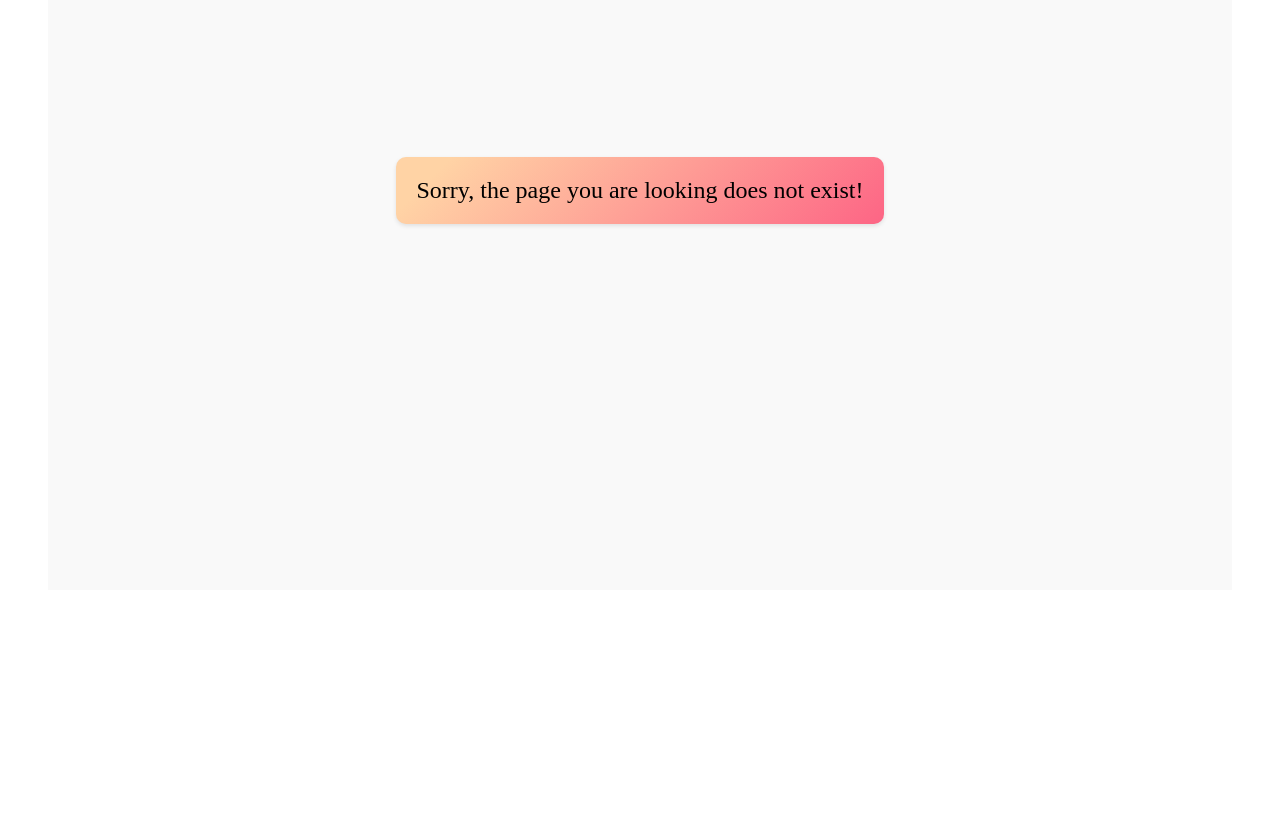
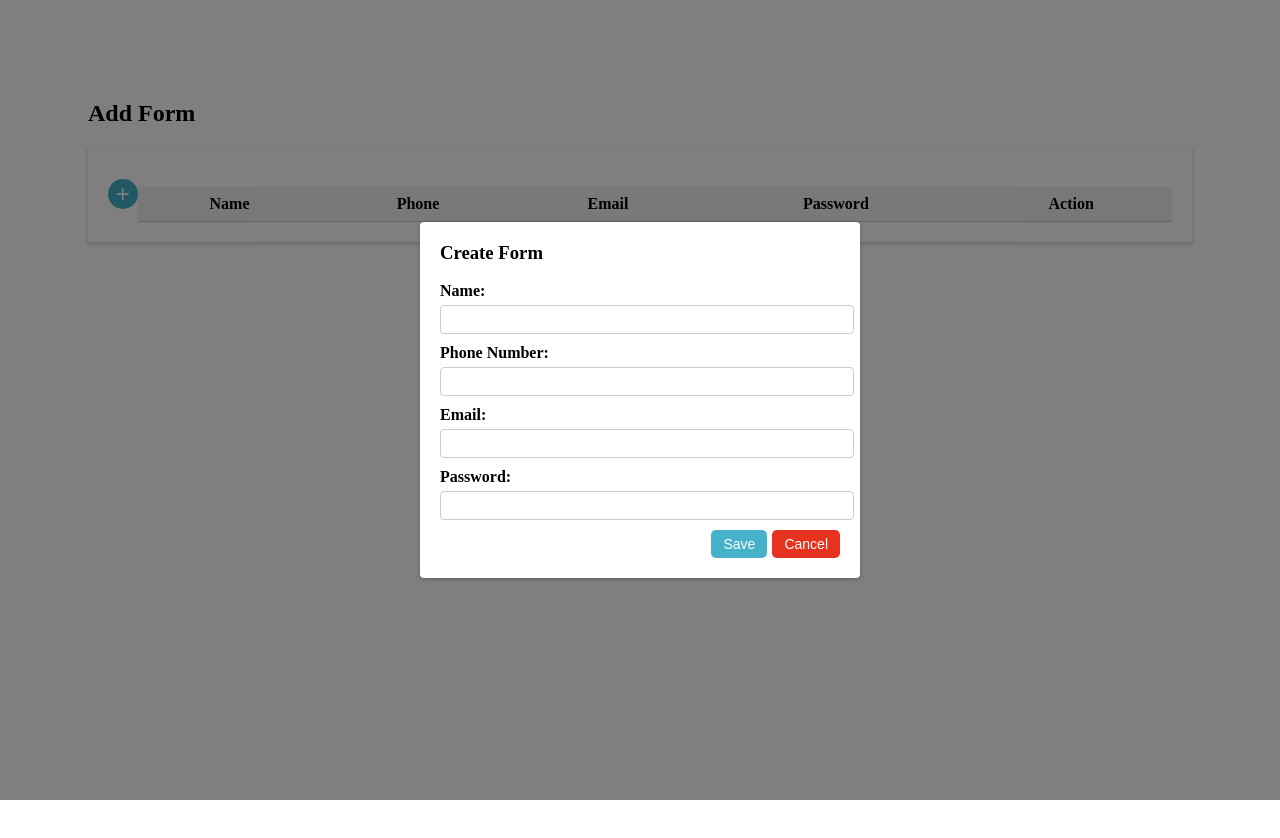
Before and after one commit to ramyabharthi/edit-modal, a Vue app: page /users/add in a window 1280 px wide. Shown: the top 838 px of the page. After the commit the page ends 800 px from the top, so only its background shows below. Built offline with nearby package versions, Linux system fonts and the light colour scheme.

Commit message:
Initial commit

```diff
--- a/src/components/FormList.vue
+++ b/src/components/FormList.vue
@@ -1,6 +1,6 @@
 <template>
   <div id="app">
-    <h2>Add user</h2>
+    <h2>{{ getTitle() }}</h2>
     <div class="form-box">
       <button class="add-button" @click="openModal(null)">+</button>
       <table class="table">
@@ -29,7 +29,7 @@
     </div>
     <div class="modal" v-if="showModal">
       <div class="modal-content">
-        <h3>{{ editIndex !== null ? 'Edit Form' : 'Create Form' }}</h3>
+        <h3>{{ getModalTitle() }}</h3>
         <div class="form-field">
           <label for="name">Name:</label>
           <input type="text" id="name" v-model="editData.name" />
@@ -90,6 +90,7 @@ export default {
       },
       showDeleteConfirmation: false,
       deleteIndex: null,
+      currentRoute: '',
     };
   },
   created() {
@@ -97,31 +98,50 @@ export default {
     if (storedFormList) {
       this.formList = JSON.parse(storedFormList);
     }
-    if (this.$route.path === '/add') {
-    this.openModal(null);
-  }
+    this.currentRoute = this.$route.name;
+
+    if (this.currentRoute === 'AddForm') {
+      this.openModal(null);
+    }
   },
   computed: {
     currentAction() {
-      const routePath = this.$route.path;
-      if (routePath === '/add') {
-        return 'add';
-      } else if (routePath.includes('/edit')) {
-        return 'edit';
-      } else if (routePath.includes('/delete')) {
-        return 'delete';
-      }
-      return '';
+      return this.currentRoute;
     },
   },
   methods: {
+    getTitle() {
+      switch (this.currentAction) {
+        case 'FormList':
+          return 'Form List';
+        case 'AddForm':
+          return 'Add Form';
+        case 'EditForm':
+          return 'Edit Form';
+        case 'DeleteForm':
+          return 'Delete Form';
+        default:
+          return 'Page Not Found';
+      }
+    },
+    getModalTitle() {
+      switch (this.currentAction) {
+        case 'AddForm':
+          return 'Create Form';
+        case 'EditForm':
+          return 'Edit Form';
+        default:
+          return '';
+      }
+    },
     openModal(index) {
   this.showModal = true;
   if (index !== null) {
     const form = this.formList[index];
     this.editIndex = index;
     this.editData = { ...form };
-    this.$router.push(`/edit/${index}`);
+    this.currentRoute = 'EditForm';
+    this.$router.push({ name: 'EditForm', params: { id: index } });
   } else {
     this.editIndex = null;
     this.editData = {
@@ -130,13 +150,11 @@ export default {
       email: '',
       password: '',
     };
-    if (this.$route.path !== '/add') {
-      this.$router.push('/add');
-    }
+    this.currentRoute = 'AddForm';
+    this.$router.push({ name: 'AddForm' });
   }
   this.clearErrors();
 },
-
 
     closeModal() {
       this.showModal = false;
@@ -149,8 +167,9 @@ export default {
       };
       this.clearErrors();
 
-      if (this.currentAction === 'add') {
-        this.$router.push('/');
+      if (this.currentRoute === 'AddForm') {
+        this.currentRoute = 'FormList';
+        this.$router.push({ name: 'FormList' });
       }
     },
     createForm() {
@@ -161,8 +180,6 @@ export default {
           this.formList.push({ ...this.editData });
         }
 
-        localStorage.setItem('formList', JSON.stringify(this.formList));
-
         this.closeModal();
       }
     },
@@ -170,22 +187,20 @@ export default {
       this.showDeleteConfirmation = true;
       this.deleteIndex = index;
 
-      if (this.currentAction !== 'delete') {
-        this.$router.push(`/delete/${index}`);
+      if (this.currentAction !== 'DeleteForm') {
+        this.$router.push({ name: 'DeleteForm', params: { id: index } });
       }
     },
     closeDeleteModal() {
       this.showDeleteConfirmation = false;
       this.deleteIndex = null;
 
-      if (this.currentAction === 'delete') {
-        this.$router.push('/');
+      if (this.currentAction === 'DeleteForm') {
+        this.$router.push({ name: 'FormList' });
       }
     },
     deleteForm(index) {
       this.formList.splice(index, 1);
-
-      localStorage.setItem('formList', JSON.stringify(this.formList));
 
       this.closeDeleteModal();
     },
--- a/src/main.js
+++ b/src/main.js
@@ -2,7 +2,7 @@ import { createApp } from 'vue'
 import { createPinia } from 'pinia'
 
 import App from './App.vue'
-import router from './router'
+import router from './router/index.js'
 
 
 const app = createApp(App)
--- a/src/router/index.js
+++ b/src/router/index.js
@@ -5,22 +5,28 @@ import NotFound from '../components/NotFound.vue';
 const routes = [
   {
     path: '/',
+    name: 'FormList',
+    component: FormList,
+  },
+
+  {
+    path: '/users/add',
+    name: 'AddForm',
     component: FormList,
   },
   {
-    path: '/add',
+    path: '/users/edit/:id',
+    name: 'EditForm',
     component: FormList,
   },
   {
-    path: '/edit/:id',
-    component: FormList,
-  },
-  {
-    path: '/delete/:id',
+    path: '/users/delete/:id',
+    name: 'DeleteForm',
     component: FormList,
   },
   {
     path: '/:pathMatch(.*)',
+    name: 'NotFound',
     component: NotFound,
   },
 ];
```
